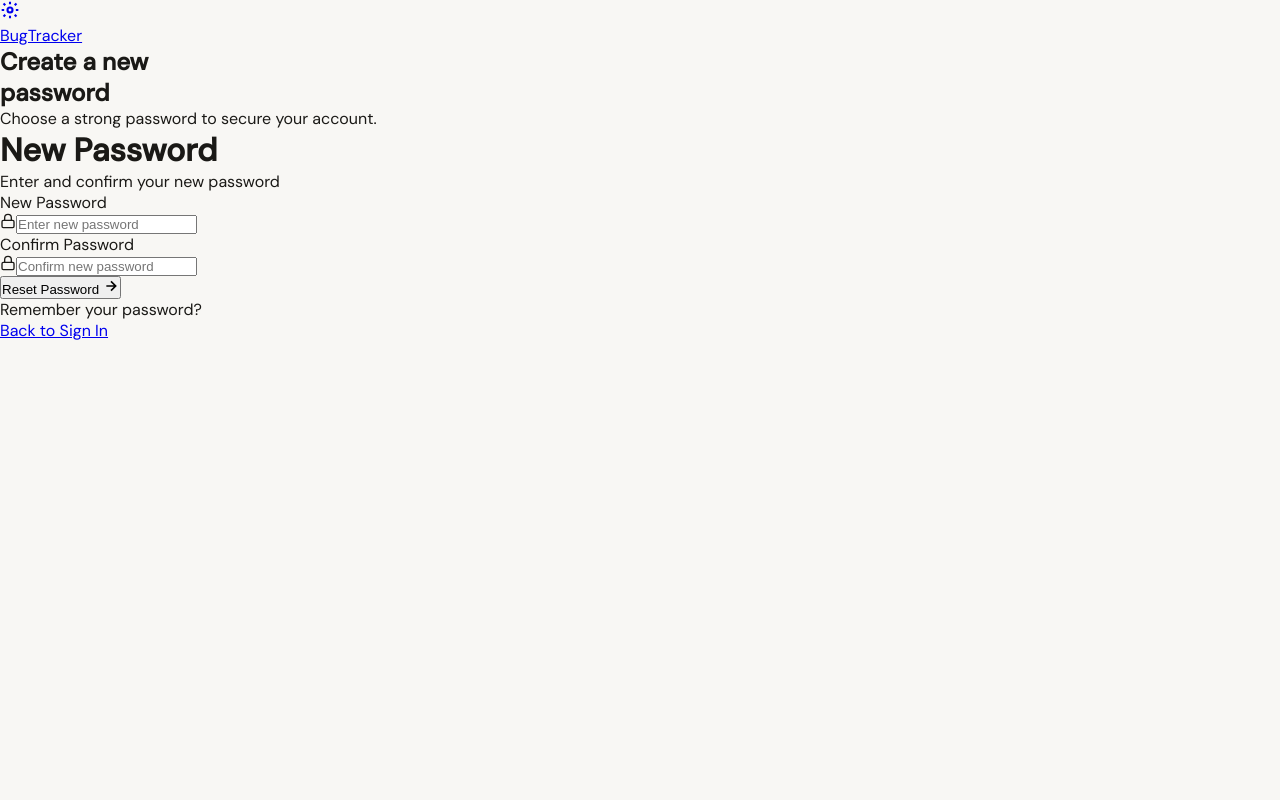
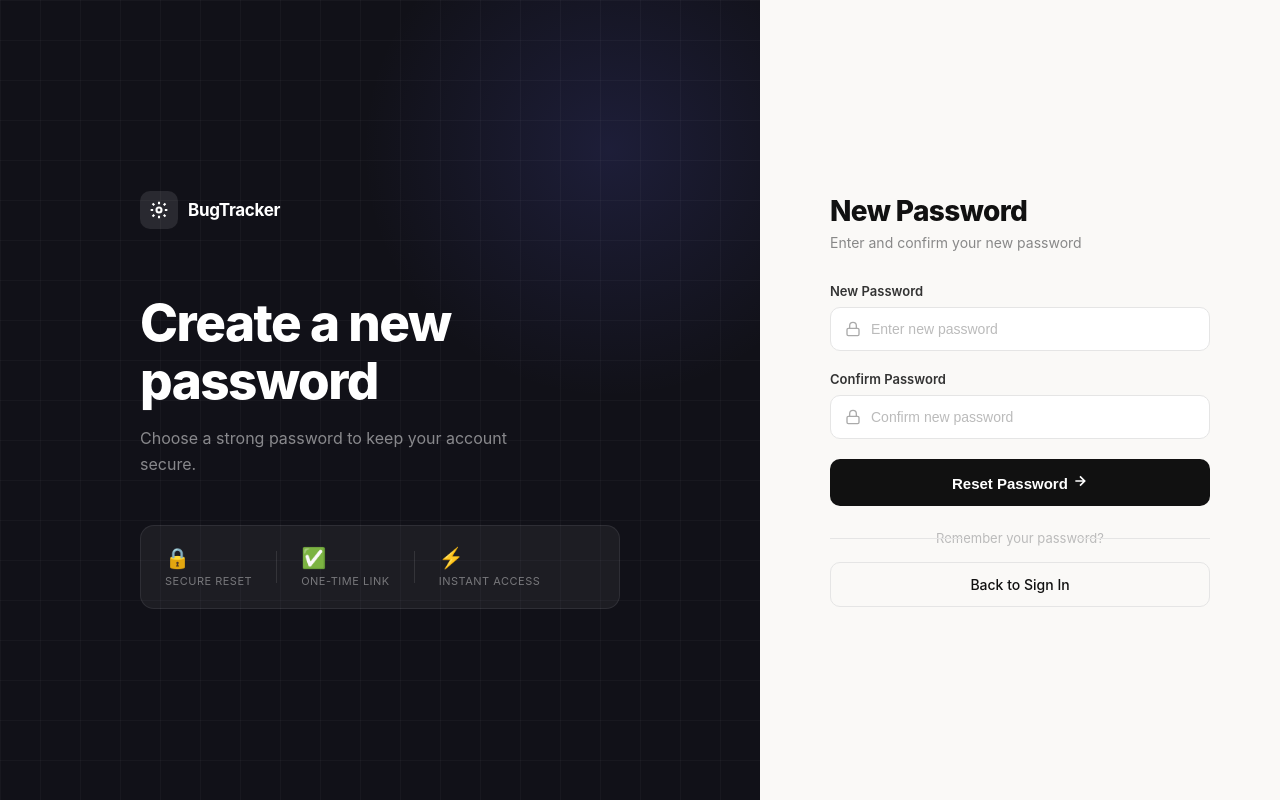
Before and after one commit to PLakshmiNarayana/Bug-Tracking-System, an Angular app in the folder frontend/: page /reset-password in a window 1280 px wide. Built offline with nearby package versions, Linux system fonts and the light colour scheme.

Commit message:
Fix reset password UI to match login theme

```diff
--- a/frontend/src/app/pages/reset-password/reset-password.component.css
+++ b/frontend/src/app/pages/reset-password/reset-password.component.css
@@ -1 +1,296 @@
-/* Reuses login page styles — leave empty */
+* { box-sizing: border-box; margin: 0; padding: 0; }
+
+.login-page {
+  display: flex;
+  min-height: 100vh;
+  font-family: 'Inter', -apple-system, BlinkMacSystemFont, sans-serif;
+}
+
+.login-left {
+  flex: 1;
+  background: #111118;
+  position: relative;
+  overflow: hidden;
+  display: flex;
+  align-items: center;
+  justify-content: center;
+  padding: 48px;
+}
+
+.left-content {
+  position: relative;
+  z-index: 2;
+  max-width: 480px;
+  width: 100%;
+}
+
+.brand {
+  display: flex;
+  align-items: center;
+  gap: 10px;
+  text-decoration: none;
+  margin-bottom: 64px;
+}
+
+.brand-mark {
+  width: 38px;
+  height: 38px;
+  background: rgba(255,255,255,0.1);
+  border-radius: 10px;
+  display: flex;
+  align-items: center;
+  justify-content: center;
+  color: #fff;
+}
+
+.brand span {
+  font-size: 17px;
+  font-weight: 700;
+  color: #fff;
+  letter-spacing: -0.3px;
+}
+
+.left-hero { margin-bottom: 48px; }
+
+.left-title {
+  font-size: clamp(32px, 4vw, 52px);
+  font-weight: 800;
+  color: #fff;
+  line-height: 1.15;
+  letter-spacing: -1.5px;
+  margin-bottom: 16px;
+}
+
+.left-sub {
+  font-size: 16px;
+  color: rgba(255,255,255,0.5);
+  line-height: 1.6;
+  max-width: 380px;
+}
+
+.left-stats {
+  display: flex;
+  align-items: center;
+  gap: 24px;
+  background: rgba(255,255,255,0.05);
+  border: 1px solid rgba(255,255,255,0.08);
+  border-radius: 14px;
+  padding: 20px 24px;
+}
+
+.ls-item {
+  display: flex;
+  flex-direction: column;
+  gap: 4px;
+}
+
+.ls-num {
+  font-size: 20px;
+  font-weight: 800;
+  color: #fff;
+  letter-spacing: -0.5px;
+}
+
+.ls-label {
+  font-size: 11px;
+  color: rgba(255,255,255,0.4);
+  text-transform: uppercase;
+  letter-spacing: 0.5px;
+}
+
+.ls-div {
+  width: 1px;
+  height: 32px;
+  background: rgba(255,255,255,0.1);
+}
+
+.left-bg-circle {
+  position: absolute;
+  width: 500px;
+  height: 500px;
+  border-radius: 50%;
+  background: radial-gradient(circle, rgba(99,102,241,0.15) 0%, transparent 70%);
+  top: -100px;
+  right: -100px;
+  z-index: 1;
+}
+
+.left-bg-grid {
+  position: absolute;
+  inset: 0;
+  z-index: 1;
+  background-image:
+    linear-gradient(rgba(255,255,255,0.03) 1px, transparent 1px),
+    linear-gradient(90deg, rgba(255,255,255,0.03) 1px, transparent 1px);
+  background-size: 40px 40px;
+}
+
+.login-right {
+  width: 520px;
+  background: #faf9f7;
+  display: flex;
+  align-items: center;
+  justify-content: center;
+  padding: 48px 40px;
+}
+
+.form-card {
+  width: 100%;
+  max-width: 380px;
+}
+
+.form-header { margin-bottom: 32px; }
+
+.form-title {
+  font-size: 28px;
+  font-weight: 800;
+  color: #111;
+  letter-spacing: -0.6px;
+  margin-bottom: 6px;
+}
+
+.form-sub {
+  font-size: 14px;
+  color: #888;
+}
+
+.field-group { margin-bottom: 20px; }
+
+.field-label {
+  display: block;
+  font-size: 13px;
+  font-weight: 600;
+  color: #333;
+  margin-bottom: 8px;
+}
+
+.field-wrap {
+  display: flex;
+  align-items: center;
+  background: #fff;
+  border: 1.5px solid #e5e5e5;
+  border-radius: 10px;
+  padding: 0 14px;
+  transition: border-color 0.2s, box-shadow 0.2s;
+}
+
+.field-wrap:focus-within {
+  border-color: #111;
+  box-shadow: 0 0 0 3px rgba(17,17,17,0.06);
+}
+
+.field-icon {
+  color: #aaa;
+  display: flex;
+  align-items: center;
+  margin-right: 10px;
+}
+
+.field-input {
+  flex: 1;
+  background: transparent;
+  border: none;
+  outline: none;
+  color: #111;
+  font-size: 14px;
+  padding: 13px 0;
+}
+
+.field-input::placeholder { color: #bbb; }
+
+.error-msg {
+  color: #ef4444;
+  font-size: 12px;
+  margin-top: -10px;
+  margin-bottom: 16px;
+}
+
+.btn-login {
+  width: 100%;
+  padding: 14px;
+  background: #111;
+  color: #fff;
+  border: none;
+  border-radius: 10px;
+  font-size: 15px;
+  font-weight: 600;
+  cursor: pointer;
+  display: flex;
+  align-items: center;
+  justify-content: center;
+  gap: 8px;
+  transition: background 0.2s, transform 0.1s;
+  margin-bottom: 24px;
+}
+
+.btn-login:hover:not(:disabled) {
+  background: #222;
+  transform: translateY(-1px);
+}
+
+.btn-login:disabled {
+  opacity: 0.6;
+  cursor: not-allowed;
+}
+
+.form-divider {
+  text-align: center;
+  color: #bbb;
+  font-size: 13px;
+  margin-bottom: 16px;
+  position: relative;
+}
+
+.form-divider::before,
+.form-divider::after {
+  content: '';
+  position: absolute;
+  top: 50%;
+  width: 35%;
+  height: 1px;
+  background: #e5e5e5;
+}
+
+.form-divider::before { left: 0; }
+.form-divider::after  { right: 0; }
+
+.btn-register {
+  display: block;
+  width: 100%;
+  padding: 13px;
+  background: transparent;
+  color: #111;
+  border: 1.5px solid #e5e5e5;
+  border-radius: 10px;
+  font-size: 14px;
+  font-weight: 500;
+  cursor: pointer;
+  text-align: center;
+  text-decoration: none;
+  transition: border-color 0.2s, background 0.2s;
+}
+
+.btn-register:hover {
+  border-color: #111;
+  background: #f5f5f5;
+}
+
+.success-state { text-align: center; padding: 16px 0; }
+
+.success-icon {
+  width: 64px;
+  height: 64px;
+  background: #f0fdf4;
+  border: 1.5px solid #bbf7d0;
+  border-radius: 50%;
+  display: flex;
+  align-items: center;
+  justify-content: center;
+  color: #22c55e;
+  margin: 0 auto 20px;
+}
+
+@media (max-width: 768px) {
+  .login-left { display: none; }
+  .login-right { width: 100%; padding: 32px 24px; }
+}
--- a/frontend/src/app/pages/reset-password/reset-password.component.html
+++ b/frontend/src/app/pages/reset-password/reset-password.component.html
@@ -2,16 +2,36 @@
 
   <div class="login-left">
     <div class="left-content">
+
       <a routerLink="/" class="brand">
         <div class="brand-mark">
           <svg width="20" height="20" viewBox="0 0 24 24" fill="none" stroke="currentColor" stroke-width="2.5"><circle cx="12" cy="12" r="3"/><path d="M12 2v3M12 19v3M4.22 4.22l2.12 2.12M17.66 17.66l2.12 2.12M2 12h3M19 12h3M4.22 19.78l2.12-2.12M17.66 6.34l2.12-2.12"/></svg>
         </div>
         <span>BugTracker</span>
       </a>
+
       <div class="left-hero">
         <h2 class="left-title">Create a new<br>password</h2>
-        <p class="left-sub">Choose a strong password to secure your account.</p>
+        <p class="left-sub">Choose a strong password to keep your account secure.</p>
       </div>
+
+      <div class="left-stats">
+        <div class="ls-item">
+          <span class="ls-num">🔒</span>
+          <span class="ls-label">Secure reset</span>
+        </div>
+        <div class="ls-div"></div>
+        <div class="ls-item">
+          <span class="ls-num">✅</span>
+          <span class="ls-label">One-time link</span>
+        </div>
+        <div class="ls-div"></div>
+        <div class="ls-item">
+          <span class="ls-num">⚡</span>
+          <span class="ls-label">Instant access</span>
+        </div>
+      </div>
+
     </div>
     <div class="left-bg-circle"></div>
     <div class="left-bg-grid"></div>
@@ -20,6 +40,23 @@
   <div class="login-right">
     <div class="form-card">
 
+      <!-- Success State -->
+      <div *ngIf="success" class="success-state">
+        <div class="success-icon">
+          <svg width="32" height="32" viewBox="0 0 24 24" fill="none" stroke="currentColor" stroke-width="2.5">
+            <polyline points="20 6 9 17 4 12"/>
+          </svg>
+        </div>
+        <h1 class="form-title">Password Reset!</h1>
+        <p class="form-sub">Your password has been updated successfully.</p>
+        <p style="font-size:13px; color:#999; margin-top:8px;">Redirecting to login...</p>
+        <a routerLink="/login" class="btn-login" style="display:block; text-align:center; margin-top:24px; text-decoration:none;">
+          Go to Sign In
+        </a>
+      </div>
+
+      <!-- Form State -->
+      <div *ngIf="!success">
         <div class="form-header">
           <h1 class="form-title">New Password</h1>
           <p class="form-sub">Enter and confirm your new password</p>
@@ -27,7 +64,6 @@
 
         <div class="form-body">
 
-        <div *ngIf="!success">
           <div class="field-group">
             <label class="field-label" for="password">New Password</label>
             <div class="field-wrap">
@@ -60,21 +96,15 @@
             </div>
           </div>
 
-          <div *ngIf="errorMsg" style="color:red; font-size:13px; margin-bottom:12px;">
-            {{ errorMsg }}
-          </div>
+          <div class="error-msg" *ngIf="errorMsg">{{ errorMsg }}</div>
 
           <button class="btn-login" (click)="resetPassword()" [disabled]="loading">
-            {{ loading ? 'Resetting...' : 'Reset Password' }}
+            <span *ngIf="!loading">
+              Reset Password
               <svg width="16" height="16" viewBox="0 0 24 24" fill="none" stroke="currentColor" stroke-width="2.5"><path d="M5 12h14M12 5l7 7-7 7"/></svg>
+            </span>
+            <span *ngIf="loading">Resetting...</span>
           </button>
-        </div>
-
-        <div *ngIf="success" style="text-align:center; padding:24px 0;">
-          <svg width="48" height="48" viewBox="0 0 24 24" fill="none" stroke="#22c55e" stroke-width="2"><polyline points="20 6 9 17 4 12"/></svg>
-          <p style="font-size:16px; font-weight:600; margin-top:12px;">Password reset successful!</p>
-          <p style="font-size:13px; color:#888; margin-top:4px;">Redirecting to login...</p>
-        </div>
 
           <div class="form-divider">
             <span>Remember your password?</span>
@@ -86,5 +116,8 @@
 
         </div>
       </div>
+
     </div>
   </div>
+
+</div>
```
Lines whose indentation alone changed are shown as unchanged.
